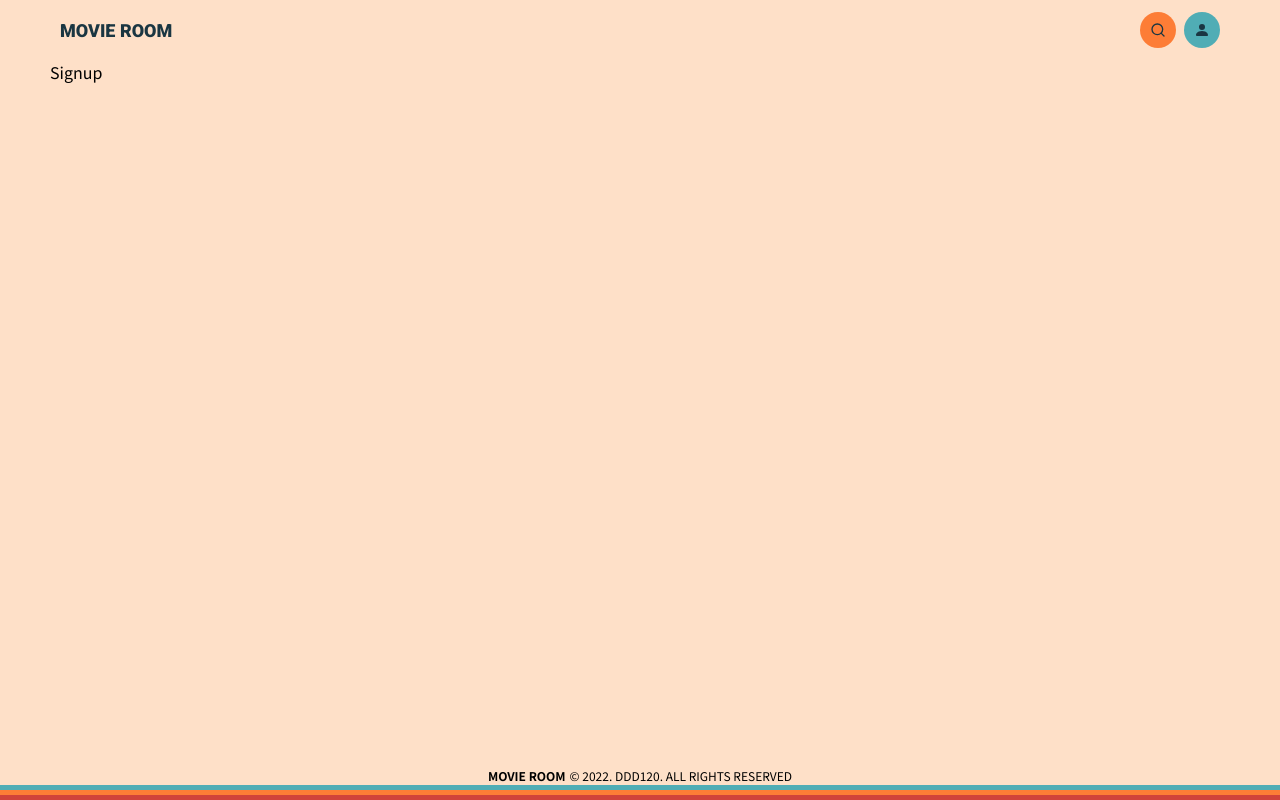
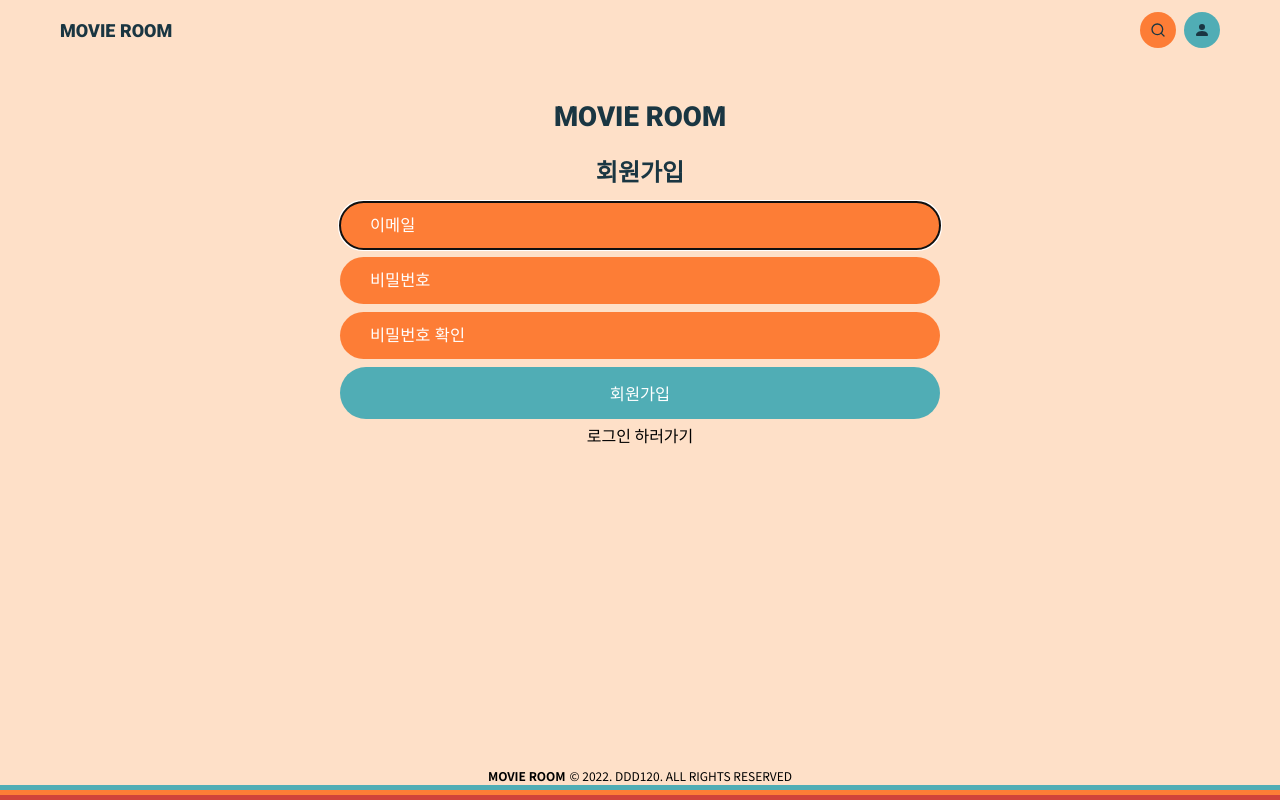
Before and after one commit to DDD120/movie-room, a React (Create React App) app: page /Signup in a window 1280 px wide. Built offline with nearby package versions, Linux system fonts and the light colour scheme; no server answers.

Commit message:
FEAT Signup page UI 화면 구성

```diff
--- a/package.json
+++ b/package.json
@@ -13,6 +13,7 @@
     "lodash": "^4.17.21",
     "react": "^18.1.0",
     "react-dom": "^18.1.0",
+    "react-hook-form": "^7.33.1",
     "react-icons": "^4.3.1",
     "react-redux": "^8.0.1",
     "react-router-dom": "^6.3.0",
--- a/src/pages/Signup.jsx
+++ b/src/pages/Signup.jsx
@@ -1,7 +1,161 @@
+import styled from "@emotion/styled";
 import Container from "components/common/Container";
+import { useForm } from "react-hook-form";
+import { Link } from "react-router-dom";
+import { Common } from "styles/common";
+
+const Layout = styled.div`
+  display: flex;
+  justify-content: center;
+  flex-direction: column;
+  align-items: center;
+`;
+
+const Logo = styled.span`
+  font-family: "Roboto", sans-serif;
+  font-weight: 700;
+  font-size: 1.725rem;
+  color: ${Common.colors.black};
+  margin: 40px 0 10px;
+`;
+
+const Head = styled.h1`
+  font-weight: 700;
+  font-size: 1.5rem;
+  color: ${Common.colors.black};
+  margin: 10px 0;
+`;
+
+const Form = styled.form`
+  max-width: 600px;
+  width: 100%;
+  display: flex;
+  flex-direction: column;
+  align-items: flex-start;
+`;
+
+const Input = styled.input`
+  margin: 4px auto;
+  width: 100%;
+  border-radius: 50px;
+  padding: 14px 30px;
+  border: none;
+  box-shadow: none;
+  color: #fff;
+  font-size: 1.025rem;
+  cursor: ${({ submit }) => submit && "pointer"};
+  background-color: ${({ submit }) =>
+    submit ? `${Common.colors.cyan}` : `${Common.colors.orange}`};
+  &::placeholder {
+    color: #fff;
+  }
+  &:-webkit-autofill {
+    -webkit-box-shadow: 0 0 0 30px ${Common.colors.orange} inset;
+    -webkit-text-fill-color: #fff;
+  }
+  &:input:-webkit-autofill,
+  input:-webkit-autofill:hover,
+  input:-webkit-autofill:focus,
+  input:-webkit-autofill:active {
+    transition: background-color 5000s ease-in-out 0s;
+  }
+`;
+
+const ToLogin = styled.span`
+  display: block;
+  margin-bottom: 10px;
+`;
+
+const ErrorMsg = styled.p`
+  color: #da0000;
+  text-align: left;
+  padding: 0 30px;
+`;
+
+const EMAIL_REGEX = /^[a-zA-Z0-9]+@+[a-zA-Z0-9]+.+[A-z]/;
+
+const PW_REGEX = /^(?=.*\d)(?=.*[a-zA-Z])[0-9a-zA-Z]{6,10}$/;
+
+const ERROR_MSG = {
+  required: "필수정보입니다.",
+  invalidEmail: "이메일 형식이 아닙니다.",
+  invalidPw: "6~10자 영문, 숫자 조합으로 입력하세요.",
+  invalidConfirmPw: "비밀번호와 일치하지 않습니다.",
+};
 
 const Signup = () => {
-  return <Container>Signup</Container>;
+  const {
+    register,
+    handleSubmit,
+    getValues,
+    trigger,
+    formState: { errors, isSubmitting },
+  } = useForm({ mode: "onChange" });
+
+  const onSubmit = (e) => {
+    console.log(e);
+  };
+  return (
+    <Container>
+      <Layout>
+        <Logo>MOVIE ROOM</Logo>
+        <Head>회원가입</Head>
+        <Form onSubmit={handleSubmit(onSubmit)} action="">
+          <Input
+            type="email"
+            title="이메일"
+            placeholder="이메일"
+            autoFocus
+            {...register("email", {
+              required: ERROR_MSG.required,
+              pattern: {
+                value: EMAIL_REGEX,
+                message: ERROR_MSG.invalidEmail,
+              },
+            })}
+          />
+          {errors.email && <ErrorMsg>{errors.email.message}</ErrorMsg>}
+          <Input
+            type="password"
+            title="비밀번호"
+            placeholder="비밀번호"
+            {...register("pw", {
+              required: ERROR_MSG.required,
+              pattern: {
+                value: PW_REGEX,
+                message: ERROR_MSG.invalidPw,
+              },
+              onBlur: () => trigger("confirmPw"),
+            })}
+          />
+          {errors.pw && <ErrorMsg>{errors.pw.message}</ErrorMsg>}
+          <Input
+            type="password"
+            title="비밀번호 확인"
+            placeholder="비밀번호 확인"
+            {...register("confirmPw", {
+              required: ERROR_MSG.required,
+              validate: {
+                confirmPw: (v) =>
+                  v === getValues("pw") || ERROR_MSG.invalidConfirmPw,
+              },
+            })}
+          />
+          {errors.confirmPw && <ErrorMsg>{errors.confirmPw.message}</ErrorMsg>}
+          <Input
+            submit
+            type="submit"
+            title="회원가입"
+            value="회원가입"
+            disabled={isSubmitting}
+          />
+        </Form>
+        <Link to="/login">
+          <ToLogin>로그인 하러가기</ToLogin>
+        </Link>
+      </Layout>
+    </Container>
+  );
 };
 
 export default Signup;
```
Also changed, not shown: 1 other file (tests, documents, lock files or other folders).
